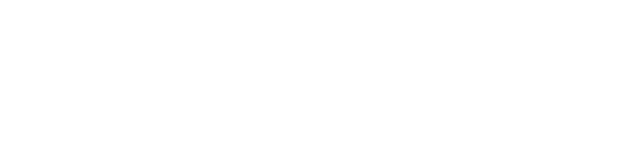
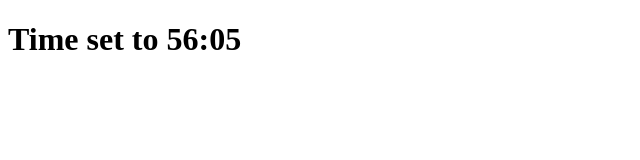
Before and after one commit to wiseman88/git-out, a plain HTML site: page index.html in a window 1280 px wide. Shown: the whole page, without its empty margins (0-640 px from the left). Drawn offline with Linux system fonts and the light colour scheme.

Commit message:
time set

```diff
--- a/index.html
+++ b/index.html
@@ -7,5 +7,6 @@
 	<title>Document</title>
 </head>
 <body>
+	<h1>Time set to 56:05</h1>
 </body>
 </html>
```
